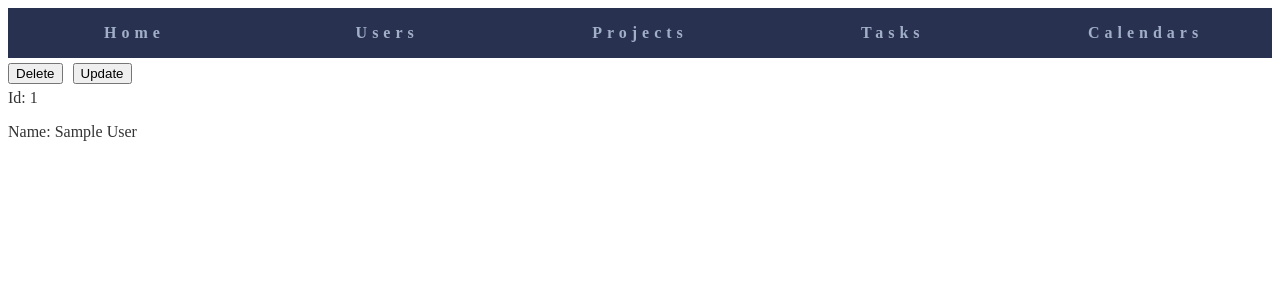
After one commit to chittleskuny/ganttodo, a Django app: page /user/1 in a window 1280 px wide. The commit adds this page. Shown: the top 300 px of the page. Run offline with Django 4.2, Linux system fonts and the light colour scheme; tables that the repository leaves empty hold one stand-in row (values such as "Sample post").

Commit message:
Add class user and fix the time zone.

```diff
--- a/main/models.py
+++ b/main/models.py
@@ -9,6 +9,17 @@ import time
 
 PRIORITY_CHOICE_TUPLE = ((0, '☆☆☆'), (1, '★☆☆'), (2, '★★☆'), (3, '★★★'))
 PRIORITY_CHOICE_LIST = ['☆☆☆', '★☆☆', '★★☆', '★★★']
+
+
+class User(models.Model):
+    id = models.AutoField(primary_key=True)
+    name = models.CharField(max_length=255, default=None, blank=False, null=False)
+
+    def get_absolute_url(self):
+        return reverse('main:user_detail', kwargs={'pk':self.pk})
+
+    def __str__(self):
+        return self.name
 
 
 class Project(models.Model):
@@ -31,6 +42,8 @@ class Task(models.Model):
     priority = models.IntegerField(default=0, blank=False, null=False, choices=PRIORITY_CHOICE_TUPLE)
     cost = models.IntegerField(default=0, blank=False, null=False)
     deadline = models.DateField(default=None, blank=True, null=True)
+    assignee = models.ForeignKey(User, default=None, blank=True, null=True, on_delete=models.CASCADE)
+    status = models.IntegerField(default=0, blank=False, null=False)
 
     def get_absolute_url(self):
         return reverse('main:task_detail', kwargs={'pk':self.pk})
@@ -41,7 +54,7 @@ class Task(models.Model):
 
 class Calendar(models.Model):
     date = models.DateField(primary_key=True)
-    is_holiday = models.BooleanField(max_length=255, default=False, blank=False, null=False)
+    is_holiday = models.BooleanField(default=False, blank=False, null=False)
 
     def get_absolute_url(self):
         return reverse('main:calendar_detail', kwargs={'pk':self.pk})
--- a/main/templates/main/base.html
+++ b/main/templates/main/base.html
@@ -10,6 +10,7 @@
     {% block header %}
         <div>
             <div class="navi_item"><a href="{% url 'main:index' %}"><p class="navi_item_text">Home</p></a></div>
+            <div class="navi_item"><a href="{% url 'main:user_list' %}"><p class="navi_item_text">Users</p></a></div>
             <div class="navi_item"><a href="{% url 'main:project_list' %}"><p class="navi_item_text">Projects</p></a></div>
             <div class="navi_item"><a href="{% url 'main:task_list' %}"><p class="navi_item_text">Tasks</p></a></div>
             <div class="navi_item"><a href="{% url 'main:calendar_list' %}"><p class="navi_item_text">Calendars</p></a></div>
--- a/main/templates/main/index.html
+++ b/main/templates/main/index.html
@@ -10,7 +10,9 @@
     var defined = Highcharts.defined
     var isObject = Highcharts.isObject
 
+
     // Set to 00:00:00:000 today
+    Highcharts.setOptions({global: {useUTC: false}})
     var today = new Date()
     today.setUTCHours(0)
     today.setUTCMinutes(0)
@@ -21,6 +23,7 @@
     var day = 1000 * 60 * 60 * 24
 
     var seriesObject = JSON.parse('{{ series }}'.replaceAll('&quot;', '"'))
+    console.debug(seriesObject)
 
     Highcharts.ganttChart('ganttchart', {
         series: seriesObject,
--- a/main/templates/main/task_detail.html
+++ b/main/templates/main/task_detail.html
@@ -17,5 +17,7 @@
         <p>Priority: {{ task.priority }}</p>
         <p>Cost: {{ task.cost }}</p>
         <p>Deadline: {{ task.deadline }}</p>
+        <p>Assignee: {{ task.assignee }}</p>
+        <p>Status: {{ task.status }}</p>
     </div>
 {% endblock %}
--- /dev/null
+++ b/main/templates/main/user_detail.html
@@ -0,0 +1,15 @@
+{% extends "main/base.html" %}
+{% block body %}
+    <div id="toolbar">
+        <div class="toolbar_item">
+            <a href="{{ user.pk }}/delete"><button>Delete</button></a>
+        </div>
+        <div class="toolbar_item">
+            <a href="{{ user.pk }}/update"><button>Update</button></a>
+        </div>
+    </div>
+    <div class="detail">
+        <p>Id: {{ user.id }}</p>
+        <p>Name: {{ user.name }}</p>
+    </div>
+{% endblock %}
--- a/main/urls.py
+++ b/main/urls.py
@@ -6,6 +6,12 @@ from . import views
 app_name = 'main'
 urlpatterns = [
     path('', views.IndexView.as_view(), name='index'),
+
+    path('user/list', views.UserListView.as_view(), name='user_list'),
+    path('user/create', views.UserCreateView.as_view(), name='user_create'),
+    path('user/<int:pk>', views.UserDetailView.as_view(), name='user_detail'),
+    path('user/<int:pk>/update', views.UserUpdateView.as_view(), name='user_update'),
+    path('user/<int:pk>/delete', views.UserDeleteView.as_view(), name='user_delete'),
 
     path('project/list', views.ProjectListView.as_view(), name='project_list'),
     path('project/create', views.ProjectCreateView.as_view(), name='project_create'),
--- a/main/views.py
+++ b/main/views.py
@@ -17,38 +17,43 @@ unit = day // 2 # TODO
 
 
 def get_series_object():
-    series_object = []
+    user_curday = {'nobody': today}
+    user_objects = User.objects.all()
+    for user_object in user_objects:
+        user_curday[user_object.name] = today
 
+    series_object_dict = {}
     project_objects = Project.objects.all()
     for project_object in project_objects:
-        series_project_object = {
+        series_object_dict[project_object.name] = {
             'name': project_object.name,
             'data': [],
         }
 
-        task_objects = Task.objects.order_by('-priority')
+    task_objects = Task.objects.filter(status=0).order_by('-priority')
+    for task_object in task_objects:
+        series_project_task_object = {
+            'id': str(task_object.id),
+            'name': '#%s %s' % (task_object.id, task_object.title),
+        }
 
-        curday = today
-        for task_object in task_objects:
-            series_project_task_object = {
-                'id': str(task_object.id),
-                'name': '#%s %s' % (task_object.id, task_object.title),
-            }
+        username = 'nobody'
+        if task_object.assignee is not None:
+            username = task_object.assignee.name
+            series_project_task_object['owner'] = username
 
-            series_project_task_object['start'] = curday
+        series_project_task_object['start'] = user_curday[username]
+        if task_object.cost != 0:
+            user_curday[username] = user_curday[username] + unit * task_object.cost
+            series_project_task_object['end'] = user_curday[username]
 
-            if task_object.cost != 0:
-                curday = curday + unit * task_object.cost
-                series_project_task_object['end'] = curday
+        if task_object.project is not None:
+            series_object_dict[task_object.project.name]['data'].append(series_project_task_object)
 
-            # if task_object.deadline:
-            #     series_project_task_object['end'] = 1000 * int(time.mktime(task_object.deadline.timetuple()))
-
-            series_project_object['data'].append(series_project_task_object)
-
-        series_object.append(series_project_object)
-
-    return series_object
+    series_object_list = []
+    for key, value in series_object_dict.items():
+        series_object_list.append(value)
+    return series_object_list
 
 
 class IndexView(generic.base.TemplateView):
@@ -59,6 +64,37 @@ class IndexView(generic.base.TemplateView):
         series_object = get_series_object()
         context['series'] = json.dumps(series_object)
         return super().get_context_data(**context)
+
+
+class UserListView(generic.ListView):
+    model = User
+    context_object_name = 'queryset_list'
+
+    def get_queryset(self):
+        return User.objects.order_by('id')
+
+
+class UserDetailView(generic.DetailView):
+    model = User
+    context_object_name = 'user'
+
+
+class UserCreateView(generic.CreateView):
+    model = User
+    fields = ['name']
+    template_name = 'main/create.html'
+
+
+class UserUpdateView(generic.UpdateView):
+    model = User
+    fields = ['name']
+    template_name = 'main/update.html'
+
+
+class UserDeleteView(generic.DeleteView):
+    model = User
+    template_name = 'main/confirm_delete.html'
+    success_url = reverse_lazy('main:user_list')
 
 
 class ProjectListView(generic.ListView):
@@ -107,13 +143,13 @@ class TaskDetailView(generic.DetailView):
 
 class TaskCreateView(generic.CreateView):
     model = Task
-    fields = ['project', 'title', 'description', 'reference', 'priority', 'cost', 'deadline']
+    fields = ['project', 'title', 'description', 'reference', 'priority', 'cost', 'deadline', 'assignee', 'status']
     template_name = 'main/create.html'
 
 
 class TaskUpdateView(generic.UpdateView):
     model = Task
-    fields = ['project', 'title', 'description', 'reference', 'priority', 'cost', 'deadline']
+    fields = ['project', 'title', 'description', 'reference', 'priority', 'cost', 'deadline', 'assignee', 'status']
     template_name = 'main/update.html'
 
 
--- a/static/style.css
+++ b/static/style.css
@@ -26,7 +26,7 @@ form {
 
 .navi_item {
     float: left;
-    width: 25%;
+    width: 20%;
     background-color: #293150;
 }
 
```
Also changed, not shown: main/admin.py (+10 -2 lines), main/templates/main/user_list.html (added, +36 -0 lines), main/migrations/0003_user_task_status_task_assignee.py (added), main/migrations/0004_alter_calendar_is_holiday_alter_task_status.py (added).
